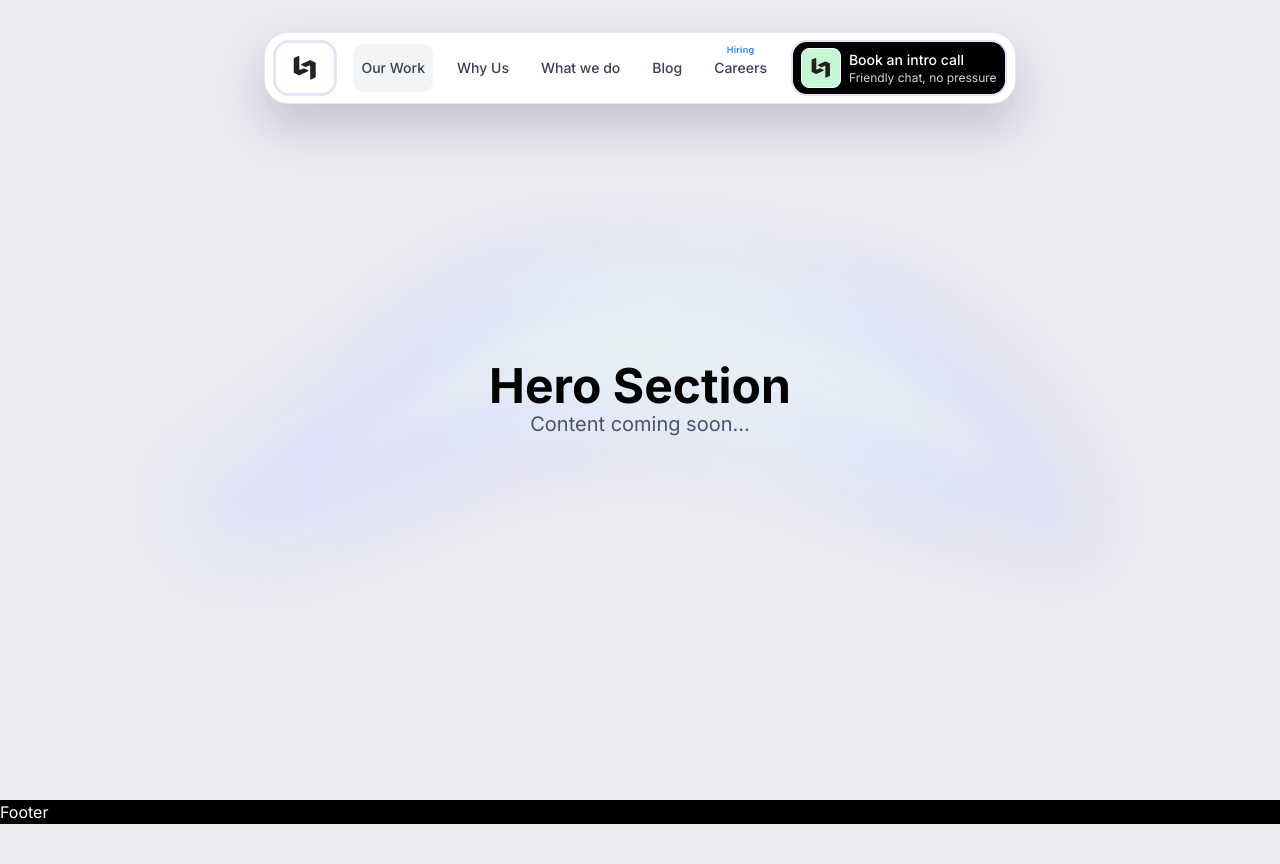
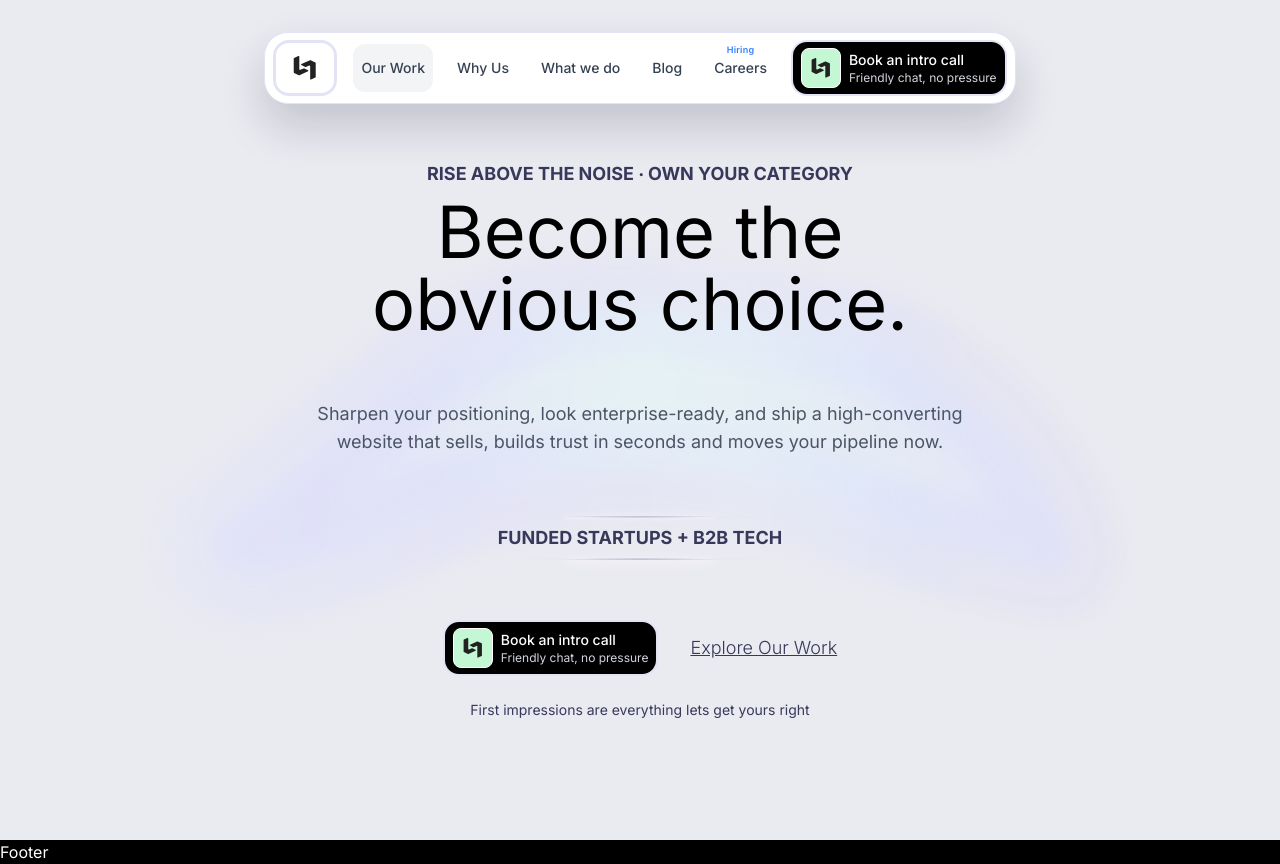
Before and after one commit to sai-prasad-1/www.levantate.in, a Next.js app: page / in a window 1280 px wide. Before the commit the page ends 824 px from the top, so only its background shows below. Built offline with nearby package versions, Linux system fonts and the light colour scheme.

Commit message:
Addition: Hero Page

```diff
--- a/app/components/sections/Hero.tsx
+++ b/app/components/sections/Hero.tsx
@@ -1,17 +1,197 @@
 "use client";
 
 import React from 'react';
+import Link from 'next/link';
+import Image from 'next/image';
+import { motion } from 'framer-motion';
 import Section from '../ui/Section';
 
 type Props = {}
 
 const Hero = (props: Props) => {
+  const containerVariants = {
+    hidden: { opacity: 0 },
+    visible: {
+      opacity: 1,
+      transition: {
+        staggerChildren: 0.2,
+        delayChildren: 0.1,
+      },
+    },
+  };
+
+  const itemVariants = {
+    hidden: { opacity: 0, y: 20 },
+    visible: {
+      opacity: 1,
+      y: 0,
+    },
+  };
+
+  const headlineVariants = {
+    hidden: { opacity: 0, y: 30 },
+    visible: {
+      opacity: 1,
+      y: 0,
+    },
+  };
+
+  const borderVariants = {
+    hidden: { opacity: 0, scaleX: 0 },
+    visible: {
+      opacity: 1,
+      scaleX: 1,
+    },
+  };
+
   return (
-    <Section className="pt-32 min-h-screen flex items-center justify-center">
-      <div className="text-center">
-        <h1 className="text-5xl font-bold mb-4">Hero Section</h1>
-        <p className="text-xl text-gray-600">Content coming soon...</p>
-      </div>
+    <Section className="min-h-screen !mt-10 flex items-center justify-center">
+      <motion.div
+        className="text-center h-full"
+        variants={containerVariants}
+        initial="hidden"
+        animate="visible"
+      >
+        <motion.h1
+          className="text-lg font-bold !mb-2 text-[#38385B]"
+          variants={itemVariants}
+          transition={{ duration: 0.6, ease: "easeOut" }}
+        >
+          RISE ABOVE THE NOISE <span className="relative -top-1">.</span> OWN YOUR CATEGORY
+        </motion.h1>
+
+        <motion.p
+          className="text-7xl text-black font-regular"
+          variants={headlineVariants}
+          transition={{ duration: 0.8, ease: "easeOut" }}
+        >
+          Become the <br/>obvious choice.
+        </motion.p>
+
+        <motion.p
+          className="text-lg text-gray-600 !mb-15 !mt-15"
+          variants={itemVariants}
+          transition={{ duration: 0.6, ease: "easeOut" }}
+        >
+          Sharpen your positioning, look enterprise-ready, and ship a high-converting<br/> website that sells, builds trust in seconds and moves your pipeline now.
+        </motion.p>
+
+        {/* Box with fading border */}
+        <motion.div
+          className="relative inline-block !p-2 !mb-15"
+          variants={itemVariants}
+          transition={{ duration: 0.6, ease: "easeOut" }}
+        >
+          <motion.div
+            className="absolute top-0 left-0 right-0"
+            style={{
+              height: '2px',
+              background: 'linear-gradient(to right, transparent 0%, rgba(231, 230, 239, 0.3) 10%, rgba(231, 230, 239, 0.6) 30%, #C3C3D6 50%, rgba(231, 230, 239, 0.6) 70%, rgba(231, 230, 239, 0.3) 90%, transparent 100%)',
+              transformOrigin: 'left',
+            }}
+            variants={borderVariants}
+            initial="hidden"
+            animate="visible"
+            transition={{ duration: 1, ease: "easeOut", delay: 0.4 }}
+          ></motion.div>
+          <motion.div
+            className="absolute top-0 left-[25%] w-[50%]"
+            style={{
+              height: '1px',
+              background: 'linear-gradient(to right, rgba(231, 230, 239, 0.6) 0%, #C3C3D6 50%, rgba(231, 230, 239, 0.6) 100%)',
+              boxShadow: '0 1px 3px rgba(255, 255, 255, 0.5), 0 0 6px rgba(255, 255, 255, 0.4)',
+              filter: 'drop-shadow(0 0 4px rgba(255, 255, 255, 0.5))',
+              transformOrigin: 'left',
+            }}
+            variants={borderVariants}
+            initial="hidden"
+            animate="visible"
+            transition={{ duration: 1, ease: "easeOut", delay: 0.4 }}
+          ></motion.div>
+          <motion.div
+            className="absolute bottom-0 left-0 right-0"
+            style={{
+              height: '2px',
+              background: 'linear-gradient(to right, transparent 0%, rgba(231, 230, 239, 0.3) 10%, rgba(231, 230, 239, 0.6) 30%, #C3C3D6 50%, rgba(231, 230, 239, 0.6) 70%, rgba(231, 230, 239, 0.3) 90%, transparent 100%)',
+              transformOrigin: 'left',
+            }}
+            variants={borderVariants}
+            initial="hidden"
+            animate="visible"
+            transition={{ duration: 1, ease: "easeOut", delay: 0.4 }}
+          ></motion.div>
+          <motion.div
+            className="absolute bottom-0 left-[25%] w-[50%]"
+            style={{
+              height: '1px',
+              background: 'linear-gradient(to right, rgba(231, 230, 239, 0.6) 0%, #C3C3D6 50%, rgba(231, 230, 239, 0.6) 100%)',
+              boxShadow: '0 3px 8px rgba(255, 255, 255, 0.7), 0 1px 4px rgba(255, 255, 255, 0.5), 0 0 10px rgba(255, 255, 255, 0.4)',
+              filter: 'drop-shadow(0 2px 6px rgba(255, 255, 255, 0.6))',
+              transformOrigin: 'left',
+            }}
+            variants={borderVariants}
+            initial="hidden"
+            animate="visible"
+            transition={{ duration: 1, ease: "easeOut", delay: 0.4 }}
+          ></motion.div>
+          <h1 className="text-lg font-bold text-[#38385B]">FUNDED STARTUPS + B2B TECH</h1>
+        </motion.div>
+
+        <motion.div
+          className="flex justify-center items-center gap-6"
+          variants={itemVariants}
+          transition={{ duration: 0.6, ease: "easeOut" }}
+        >
+          {/* CTA Button - Desktop */}
+          <motion.div
+            whileHover={{ scale: 1.05 }}
+            whileTap={{ scale: 0.98 }}
+            transition={{ type: "spring", stiffness: 400, damping: 17 }}
+          >
+            <Link
+              href="#contact"
+              className="hidden h-14 w-fit !px-2 !mr-2 lg:flex items-center gap-2 bg-black text-white rounded-2xl hover:bg-gray-900 transition-all shrink-0 border-2 border-[#E2E4F5]"
+            >
+              <motion.div
+                className="w-10 h-10 bg-[#C4F7D4] rounded-lg border border-white p-1.5 flex items-center justify-center"
+                whileHover={{ rotate: 360 }}
+                transition={{ duration: 0.6 }}
+              >
+                <Image
+                  src="/levantate_logo_square.svg"
+                  alt=""
+                  width={20}
+                  height={20}
+                  className="w-5 h-5"
+                />
+              </motion.div>
+              <div className="flex flex-col text-left leading-tight">
+                <span className="text-xs sm:text-sm font-medium">Book an intro call</span>
+                <span className="text-[10px] sm:text-xs text-gray-300">Friendly chat, no pressure</span>
+              </div>
+            </Link>
+          </motion.div>
+          <motion.div
+            whileHover={{ scale: 1.05 }}
+            whileTap={{ scale: 0.98 }}
+          >
+            <Link
+              href="#work"
+              className="text-lg font-light underline text-[#38385B]"
+            >
+              Explore Our Work
+            </Link>
+          </motion.div>
+        </motion.div>
+
+        <motion.p
+          className="text-sm text-[#38385B] !mt-6"
+          variants={itemVariants}
+          transition={{ duration: 0.6, ease: "easeOut" }}
+        >
+          First impressions are everything lets get yours right
+        </motion.p>
+      </motion.div>
     </Section>
   )
 }
```
